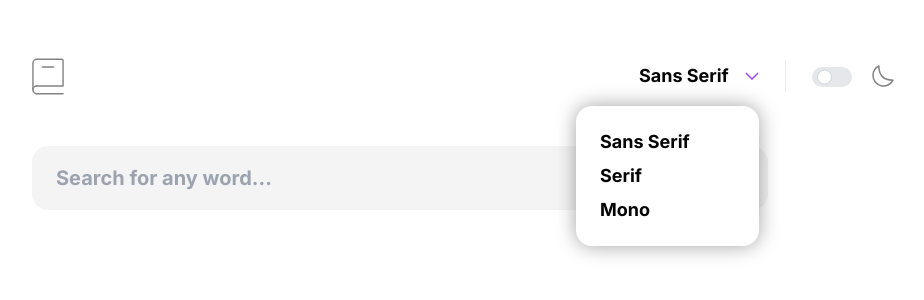
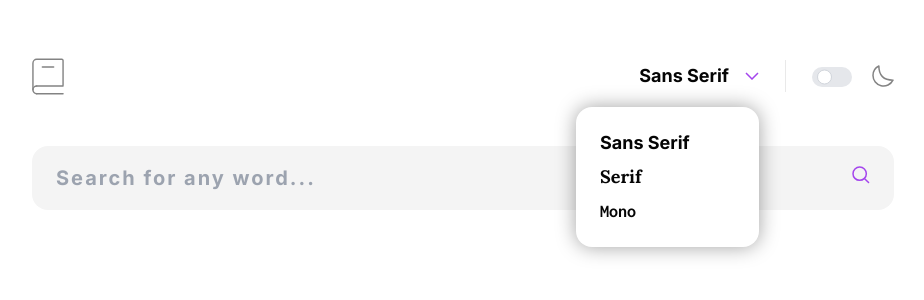
Before and after one commit to ortonb110/dictionary, a React (Vite) app: page / in a window 1280 px wide. Both pictures are taken after a click on the button "Sans Serif". Shown: the top 300 px of the page, without its empty margins (177-1101 px from the left). Built offline with nearby package versions, Linux system fonts and the light colour scheme.

Commit message:
Nav bar complete and search bar complete

```diff
--- a/src/Components/NavBar.jsx
+++ b/src/Components/NavBar.jsx
@@ -1,7 +1,8 @@
 /* eslint-disable react/prop-types */
 import dictionaryLogo from "../assets/images/logo.svg";
 import arrowDown from "../assets/images/icon-arrow-down.svg";
-import { useState } from "react";
+import { useState, useEffect } from "react";
+import { motion } from "framer-motion";
 
 const fonts = [
   {
@@ -18,39 +19,77 @@ const fonts = [
   },
 ];
 
-const NavBar = ({ toggleColorScheme }) => {
+const NavBar = ({ toggleColorScheme, setFontValue, fontValue, setFontName, fontName }) => {
   const [color, setColor] = useState(false);
-  const [isOpen, setIsOpen] = useState(true);
+  const [isOpen, setIsOpen] = useState(false);
+
 
   const handleThemeSwitcher = () => {
     toggleColorScheme();
     setColor((val) => !val);
   };
 
+  const handleOpenMenu = () => {
+    setIsOpen((open) => !open);
+  };
+
+  const handleFontValue = (val, name) => {
+    setFontValue(val)
+    setFontName(name)
+    setIsOpen(false);
+    localStorage.setItem('fontVal', val)
+    localStorage.setItem('fontName', name)
+  }
+
+  useEffect (()=> {
+    if(localStorage.theme === 'dark') {
+      setColor(true);
+    }
+  }, [])
+
   return (
     <nav className="flex justify-between items-center mb-[5.15rem]">
       <img src={dictionaryLogo} alt="Logo" className="w-[3.2rem] h-[3.65rem]" />
       <div className="flex justify-between items-center ">
         <section className="relative">
-          <button className="text-[1.8rem] font-bold leading-[2.4rem] capitalize flex justify-between items-center w-[12rem]">
-            <span className="">sans serif</span>
+          <motion.button
+            whileTap={{ scale: 0.9 }}
+            className="text-[1.8rem] font-bold leading-[2.4rem] capitalize flex justify-between items-center gap-[1.6rem]"
+            onClick={handleOpenMenu}
+          >
+            <span className={`${fontValue} font-bold`}>{fontName}</span>
             <img src={arrowDown} aria-hidden />
-          </button>
+          </motion.button>
           {isOpen && (
-            <div className="absolute z-10 p-[2.4rem] w-[18.3rem] bg-white dark:bg-lightDark rounded-[1.6rem] right-0 top-[4.2rem] shadow-menu dark:shadow-menu-dark">
+            <motion.div
+              initial={{
+                opacity: 0,
+                y: 0,
+              }}
+              animate={{
+                opacity: 1,
+                y: 1,
+              }}
+              exit={{
+                opacity: 0,
+                y: 0,
+              }}
+              className="absolute z-10 p-[2.4rem] w-[18.3rem] bg-white dark:bg-lightDark rounded-[1.6rem] right-0 top-[4.2rem] shadow-menu dark:shadow-menu-dark"
+            >
               <ul className="space-y-[1rem]">
                 {fonts.map((font, index) => {
                   return (
                     <li
                       key={index}
-                      className={`font-${font.font} capitalize font-bold text-[1.8rem] leading-[2.4rem] hover:text-lightPurple cursor-pointer transition-all ease-in-out duration-150`}
+                      onClick={()=> handleFontValue(font.font, font.title)}
+                      className={`${font.font}  capitalize font-bold text-[1.8rem] leading-[2.4rem] hover:text-lightPurple cursor-pointer transition-all ease-in-out duration-150`}
                     >
                       {font.title}
                     </li>
                   );
                 })}
               </ul>
-            </div>
+            </motion.div>
           )}
         </section>
         <div className="w-[1px] h-[3.2rem] bg-veryLightGray mx-[2.6rem]"></div>
@@ -58,8 +97,10 @@ const NavBar = ({ toggleColorScheme }) => {
           <label className="relative inline-flex items-center mb-5 cursor-pointer top-[-50%] translate-y-[35%] mr-[2rem]">
             <input
               type="checkbox"
-              className="sr-only peer"
+              className="sr-only peer "
               onChange={handleThemeSwitcher}
+              checked = {color}
+
             />
             <div className="w-[4rem] h-[2rem] bg-gray-200 peer-focus:outline-no rounded-full peer dark:bg-gray-700 peer-checked:after:translate-x-full peer-checked:after:border-white after:content-[''] after:absolute after:top-[50%] after:translate-y-[-50%] after:left-[5px] after:bg-white after:border-gray-300 after:border after:rounded-full after:h-[1.5rem] after:w-[1.5rem] after:transition-all dark:border-gray-600 peer-checked:bg-lightPurple"></div>
           </label>
--- a/src/Components/SearchBar.jsx
+++ b/src/Components/SearchBar.jsx
@@ -8,12 +8,13 @@ const SearchBar = () => {
   const [loading, setLoading] = useState(false);
 
   return (
-    <form className="w-[73.6rem] ">
+    <form className=" ">
       <div className="relative h-[6.4rem] w-full">
         <motion.input
+        disabled={loading}
           type="text"
           placeholder="Search for any word..."
-          className={`h-full rounded-[1.6rem] text-[2rem] py-[2rem] pl-[2.4rem] font-bold font-inter w-full focus:outline-none bg-offWhite dark:bg-lightDark dark:text-white focus:ring-[0.8px] ${
+          className={`caret-lightPurple h-full rounded-[1.6rem] md:text-[2rem] py-[2rem] pl-[2.4rem] font-bold w-full focus:outline-none bg-offWhite dark:bg-lightDark dark:text-white focus:ring-[0.8px] ${
             fetchError ? "focus:ring-lightOrange" : "focus:ring-lightPurple"
           } `}
         />
--- a/src/Pages/Home.jsx
+++ b/src/Pages/Home.jsx
@@ -1,8 +1,11 @@
 import NavBar from "../Components/NavBar";
-import { useEffect } from "react";
+import { useEffect, useState } from "react";
 import SearchBar from "../Components/SearchBar";
 
 const Home = () => {
+  const [fontValue, setFontValue] = useState('inter');
+  const [fontName, setFontName] = useState('sans serif')
+
   const toggleColorScheme = () => {
     document.documentElement.classList.toggle("dark");
     if (document.documentElement.classList.contains("dark")) {
@@ -11,6 +14,13 @@ const Home = () => {
       localStorage.setItem("theme", "light");
     }
   };
+
+  const getFontVal = () => {
+    if(localStorage.fontVal && localStorage.fontName) {
+      setFontValue(localStorage.fontVal);
+      setFontName(localStorage.fontName)
+    }
+  }
 
   const darkModeSupport = () => {
     if (
@@ -26,12 +36,14 @@ const Home = () => {
 
   useEffect(() => {
     darkModeSupport();
+    getFontVal(); //This will load font name and value from local storage if one exist already
   }, []);
 
   return (
-    <main className="dark:bg-defaultDark bg-white text-defaultDark dark:text-white home inter">
-      <NavBar toggleColorScheme={toggleColorScheme} />
+    <main className={`dark:bg-defaultDark bg-white text-defaultDark dark:text-white home ${fontValue}`}>
+      <NavBar toggleColorScheme={toggleColorScheme} setFontValue={setFontValue} fontValue={fontValue} setFontName={setFontName} fontName={fontName}/>
       <SearchBar/>
+
     </main>
   );
 };
--- a/src/index.css
+++ b/src/index.css
@@ -75,6 +75,12 @@
         font-weight: 400;
     }
 
+    .inter input {
+        font-size: 2rem;
+        font-weight: 700;
+        letter-spacing: 0.2rem;
+    }
+
     /* Lora Typography */
     .lora {
         font-family: 'Lora', serif;
@@ -103,6 +109,11 @@
         font-size: 1.4rem;
         line-height: 1.7rem;
         font-weight: 400;
+    }
+    .lora input {
+        font-size: 2rem;
+        font-weight: 700;
+        letter-spacing: 0.2rem;
     }
 
     /* Inconsolata */
@@ -135,15 +146,21 @@
         font-weight: 400;
     }
 
+    .inconsolata input {
+        font-size: 2rem;
+        font-weight: 700;
+        letter-spacing: 0.2rem;
+    }
+
     .shadow-menu {
         box-shadow: 0px 0px 20px 0px rgba(0,0,0,0.37);
 -webkit-box-shadow: 0px 0px 20px 0px rgba(0,0,0,0.37);
 -moz-box-shadow: 0px 0px 20px 0px rgba(0,0,0,0.37);
     }
     .shadow-menu-dark {
-        box-shadow: 0px 0px 20px 0px rgba(164,69,237,0.37);
--webkit-box-shadow: 0px 0px 20px 0px rgba(164,69,237,0.37);
--moz-box-shadow: 0px 0px 20px 0px rgba(164,69,237,0.37);
+        box-shadow: 0px 0px 20px 9px rgba(164,69,237,0.37);
+-webkit-box-shadow: 0px 0px 20px 9px rgba(164,69,237,0.37);
+-moz-box-shadow: 0px 0px 20px 9px rgba(164,69,237,0.37);
     }
 }
 
```
